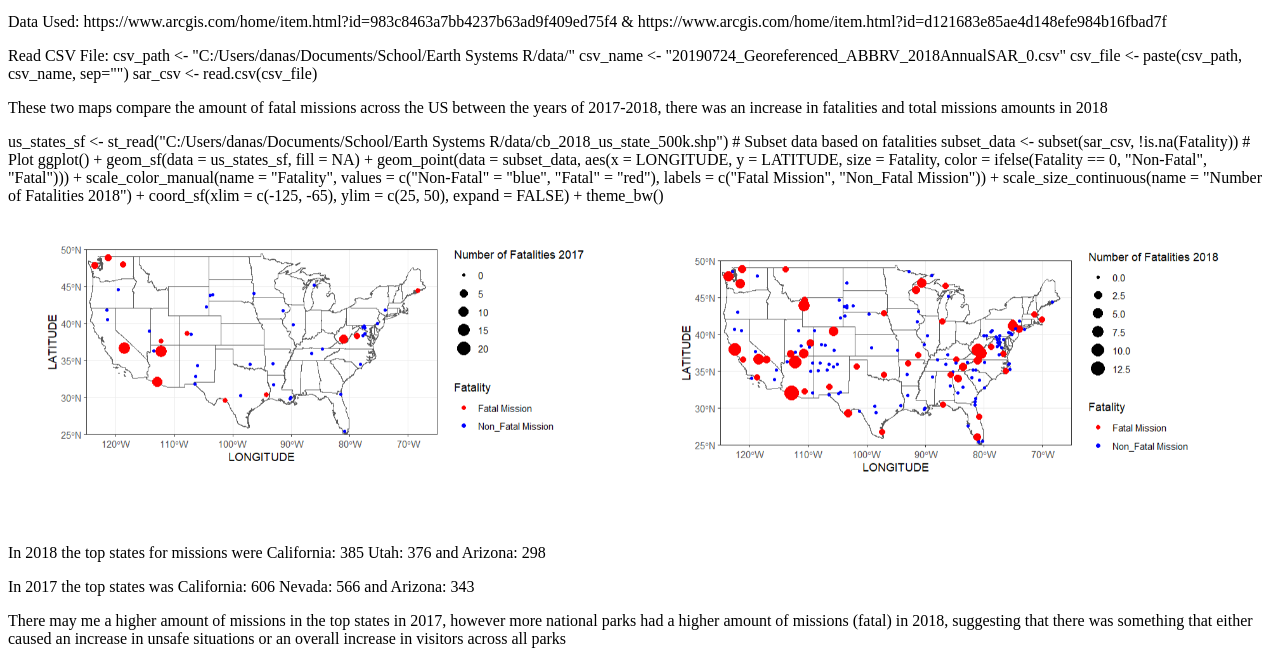
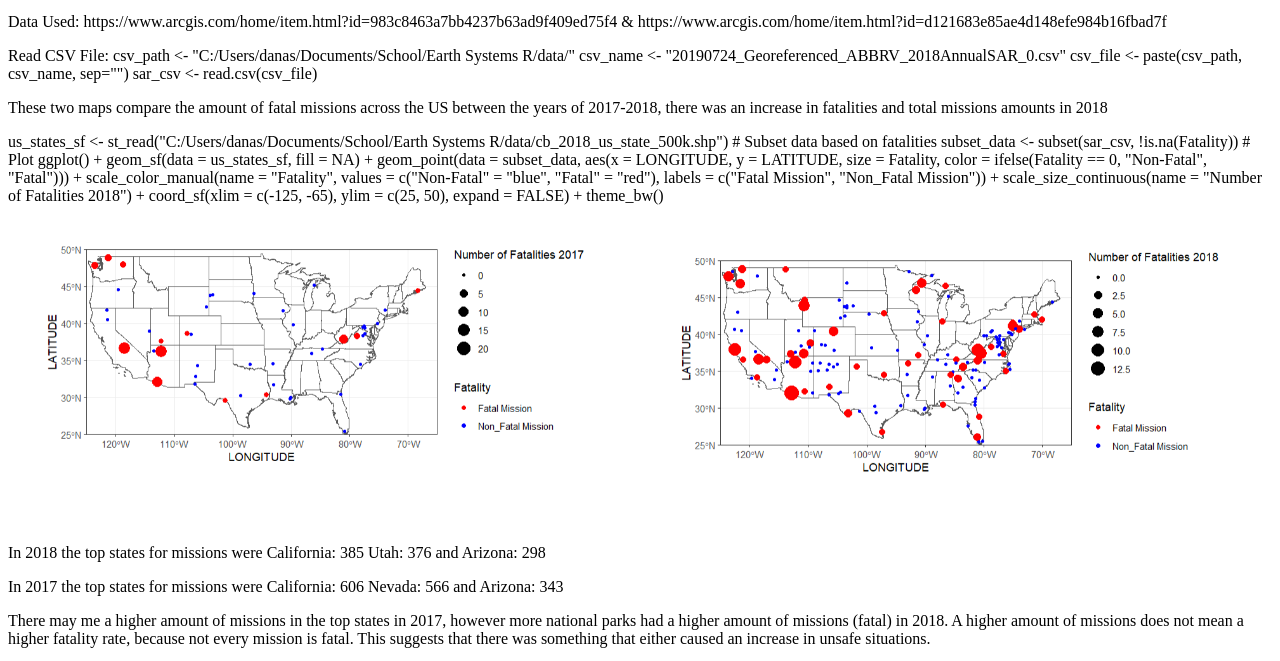
Before and after one commit to DanaSylvester/danasylvestergithub.io, a plain HTML site: page index.html in a window 1280 px wide. Shown: the part 119-780 px from the top of the page. Drawn offline with Linux system fonts and the light colour scheme.

Commit message:
Update index.html

```diff
--- a/index.html
+++ b/index.html
@@ -51,8 +51,8 @@
     </div>
 
     <p>In 2018 the top states for missions were California: 385 Utah: 376 and Arizona: 298</p>
-    <p>In 2017 the top states was California: 606 Nevada: 566 and Arizona: 343 </p>
-    <p> There may me a higher amount of missions in the top states in 2017, however more national parks had a higher amount of missions (fatal) in 2018, suggesting that there was something that either caused an increase in unsafe situations or an overall increase in visitors across all parks</p>
+    <p>In 2017 the top states for missions were California: 606 Nevada: 566 and Arizona: 343 </p>
+    <p> There may me a higher amount of missions in the top states in 2017, however more national parks had a higher amount of missions (fatal) in 2018. A higher amount of missions does not mean a higher fatality rate, because not every mission is fatal. This suggests that there was something that either caused an increase in unsafe situations.</p>
     <p>This displays the fataltiy data by park in the top states in two formats</p>
     <p>
         az_data <- subset(sar_csv, State == "AZ")
```
